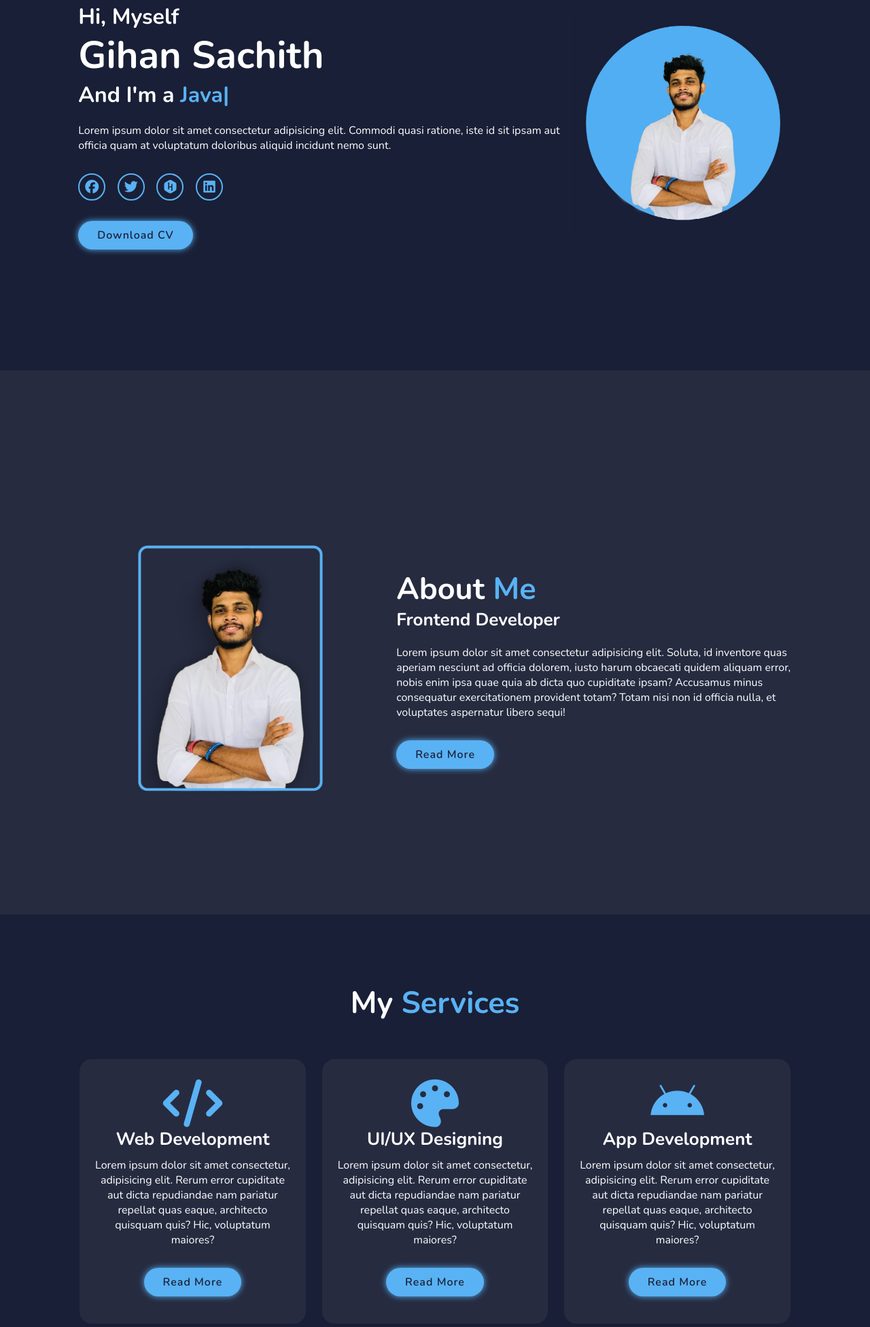
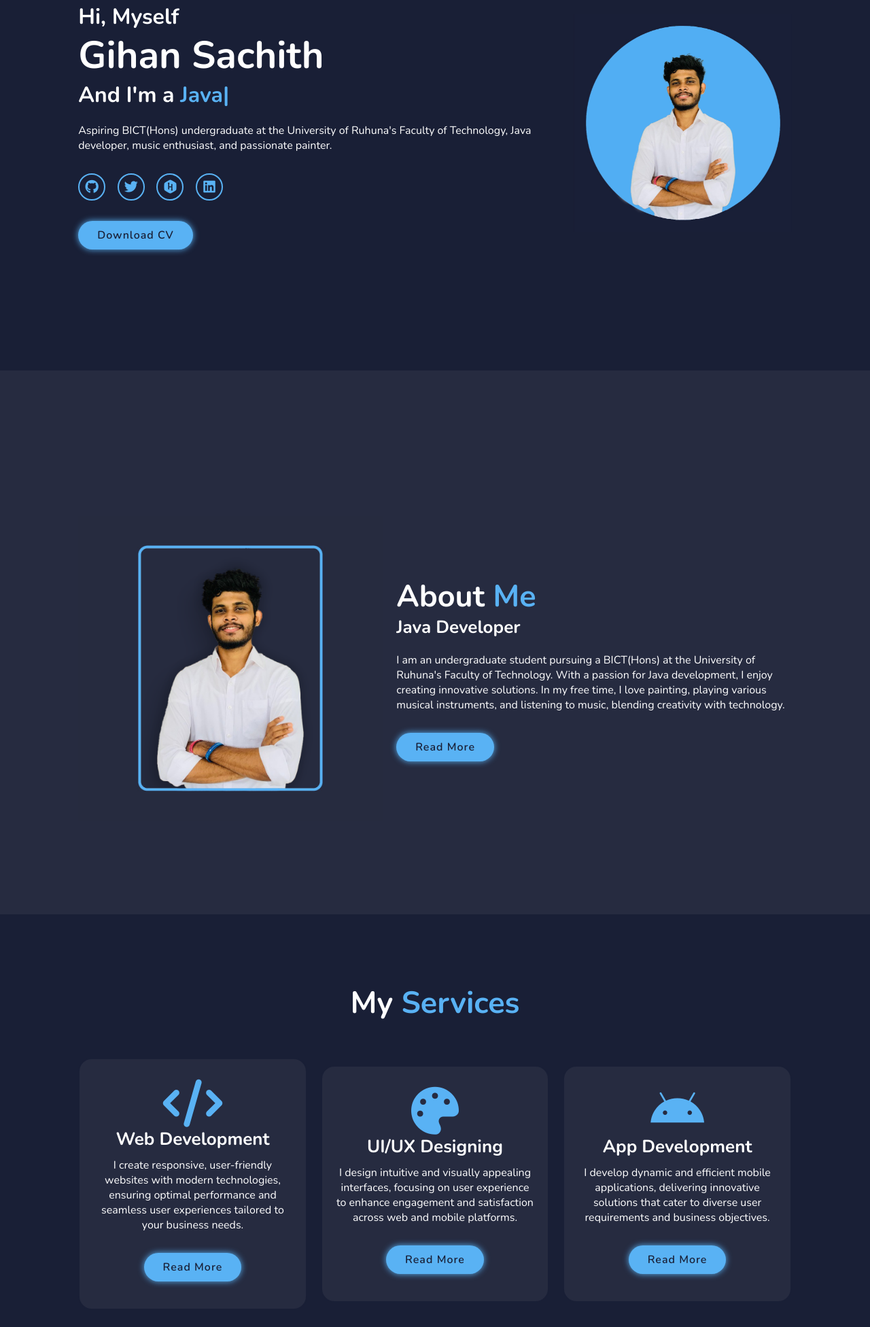
Before and after one commit to Gihansachith92/My_Portfolio, a plain HTML site: page index.html in a window 1280 px wide. Shown: the part 255-2207 px from the top of the page at 68% size. Drawn offline with nearby package versions, Linux system fonts and the light colour scheme.

Commit message:
last commit

```diff
--- a/index.html
+++ b/index.html
@@ -32,9 +32,9 @@
       <h3>Hi, Myself</h3>
       <h1>Gihan Sachith</h1>
       <h3>And I'm a <span class="multiple-text"></span></h3>
-      <p>Lorem ipsum dolor sit amet consectetur adipisicing elit. Commodi quasi ratione, iste id sit ipsam aut officia quam at voluptatum doloribus aliquid incidunt nemo sunt.</p>
+      <p>Aspiring BICT(Hons) undergraduate at the University of Ruhuna's Faculty of Technology, Java developer, music enthusiast, and passionate painter.</p>
       <div class="social-media">
-        <a href="#"><i class="fa-brands fa-facebook"></i></a>
+        <a href="#"><i class="fa-brands fa-github"></i></i></a>
         <a href="#"><i class="fa-brands fa-twitter"></i></a>
         <a href="#"><i class="fa-brands fa-hackerrank"></i></a>
         <a href="#"><i class="fa-brands fa-linkedin"></i></a>
@@ -55,8 +55,8 @@
 
     <div class="about-content">
       <h2 class="heading">About <span>Me</span></h2>
-      <h3>Frontend Developer</h3>
-      <p>Lorem ipsum dolor sit amet consectetur adipisicing elit. Soluta, id inventore quas aperiam nesciunt ad officia dolorem, iusto harum obcaecati quidem aliquam error, nobis enim ipsa quae quia ab dicta quo cupiditate ipsam? Accusamus minus consequatur exercitationem provident totam? Totam nisi non id officia nulla, et voluptates aspernatur libero sequi!</p>
+      <h3>Java Developer</h3>
+      <p>I am an undergraduate student pursuing a BICT(Hons) at the University of Ruhuna's Faculty of Technology. With a passion for Java development, I enjoy creating innovative solutions. In my free time, I love painting, playing various musical instruments, and listening to music, blending creativity with technology.</p>
       <a href="#" class="btn">Read More</a>
     </div>
   </section>
@@ -69,21 +69,21 @@
       <div class="services-box">
         <i class="fa-solid fa-code"></i>
         <h3>Web Development</h3>
-        <p>Lorem ipsum dolor sit amet consectetur, adipisicing elit. Rerum error cupiditate aut dicta repudiandae nam pariatur repellat quas eaque, architecto quisquam quis? Hic, voluptatum maiores?</p>
+        <p>I create responsive, user-friendly websites with modern technologies, ensuring optimal performance and seamless user experiences tailored to your business needs.</p>
         <a href="#" class="btn">Read More</a>
       </div>
 
       <div class="services-box">
         <i class="fa-solid fa-palette"></i>
         <h3>UI/UX Designing</h3>
-        <p>Lorem ipsum dolor sit amet consectetur, adipisicing elit. Rerum error cupiditate aut dicta repudiandae nam pariatur repellat quas eaque, architecto quisquam quis? Hic, voluptatum maiores?</p>
+        <p>I design intuitive and visually appealing interfaces, focusing on user experience to enhance engagement and satisfaction across web and mobile platforms.</p>
         <a href="#" class="btn">Read More</a>
       </div>
 
       <div class="services-box">
         <i class="fa-brands fa-android"></i>
         <h3>App Development</h3>
-        <p>Lorem ipsum dolor sit amet consectetur, adipisicing elit. Rerum error cupiditate aut dicta repudiandae nam pariatur repellat quas eaque, architecto quisquam quis? Hic, voluptatum maiores?</p>
+        <p>I develop dynamic and efficient mobile applications, delivering innovative solutions that cater to diverse user requirements and business objectives.</p>
         <a href="#" class="btn">Read More</a>
       </div>
     </div>
@@ -98,8 +98,8 @@
       <div class="portfolio-box">
         <img src="assest/1.jpg" alt="imgpro">
         <div class="portfolio-layer">
-          <h4>Web Design</h4>
-          <p>Lorem ipsum dolor sit amet consectetur adipisicing elit.</p>
+          <h4>Snake Game</h4>
+          <p>Developed a classic Snake game using Java.</p>
           <a href="#"><i class="fa-solid fa-up-right-from-square"></i></a>
         </div>
       </div>
@@ -107,8 +107,8 @@
       <div class="portfolio-box">
         <img src="assest/2.jpg" alt="imgpro">
         <div class="portfolio-layer">
-          <h4>Web Design</h4>
-          <p>Lorem ipsum dolor sit amet consectetur adipisicing elit.</p>
+          <h4>Pong Game</h4>
+          <p>Retro Pong game developed in Java.</p>
           <a href="#"><i class="fa-solid fa-up-right-from-square"></i></a>
         </div>
       </div>
@@ -116,8 +116,8 @@
       <div class="portfolio-box">
         <img src="assest/3.jpg" alt="imgpro">
         <div class="portfolio-layer">
-          <h4>Web Design</h4>
-          <p>Lorem ipsum dolor sit amet consectetur adipisicing elit.</p>
+          <h4>Student Management System</h4>
+          <p>Java Swing application for managing students.</p>
           <a href="#"><i class="fa-solid fa-up-right-from-square"></i></a>
         </div>
       </div>
@@ -125,8 +125,8 @@
       <div class="portfolio-box">
         <img src="assest/4.jpg" alt="imgpro">
         <div class="portfolio-layer">
-          <h4>Web Design</h4>
-          <p>Lorem ipsum dolor sit amet consectetur adipisicing elit.</p>
+          <h4>EDM-Fest Website</h4>
+          <p>Designed an EDM festival website with Bootstrap.</p>
           <a href="#"><i class="fa-solid fa-up-right-from-square"></i></a>
         </div>
       </div>
@@ -134,8 +134,8 @@
       <div class="portfolio-box">
         <img src="assest/5.jpg" alt="imgpro">
         <div class="portfolio-layer">
-          <h4>Web Design</h4>
-          <p>Lorem ipsum dolor sit amet consectetur adipisicing elit.</p>
+          <h4>TV Series Website</h4>
+          <p>Developed an interactive TV series website.</p>
           <a href="#"><i class="fa-solid fa-up-right-from-square"></i></a>
         </div>
       </div>
@@ -143,8 +143,8 @@
       <div class="portfolio-box">
         <img src="assest/6.jpg" alt="imgpro">
         <div class="portfolio-layer">
-          <h4>Web Design</h4>
-          <p>Lorem ipsum dolor sit amet consectetur adipisicing elit.</p>
+          <h4>Car Shop App</h4>
+          <p>Created a car shop management app with Flutter.</p>
           <a href="#"><i class="fa-solid fa-up-right-from-square"></i></a>
         </div>
       </div>
```
